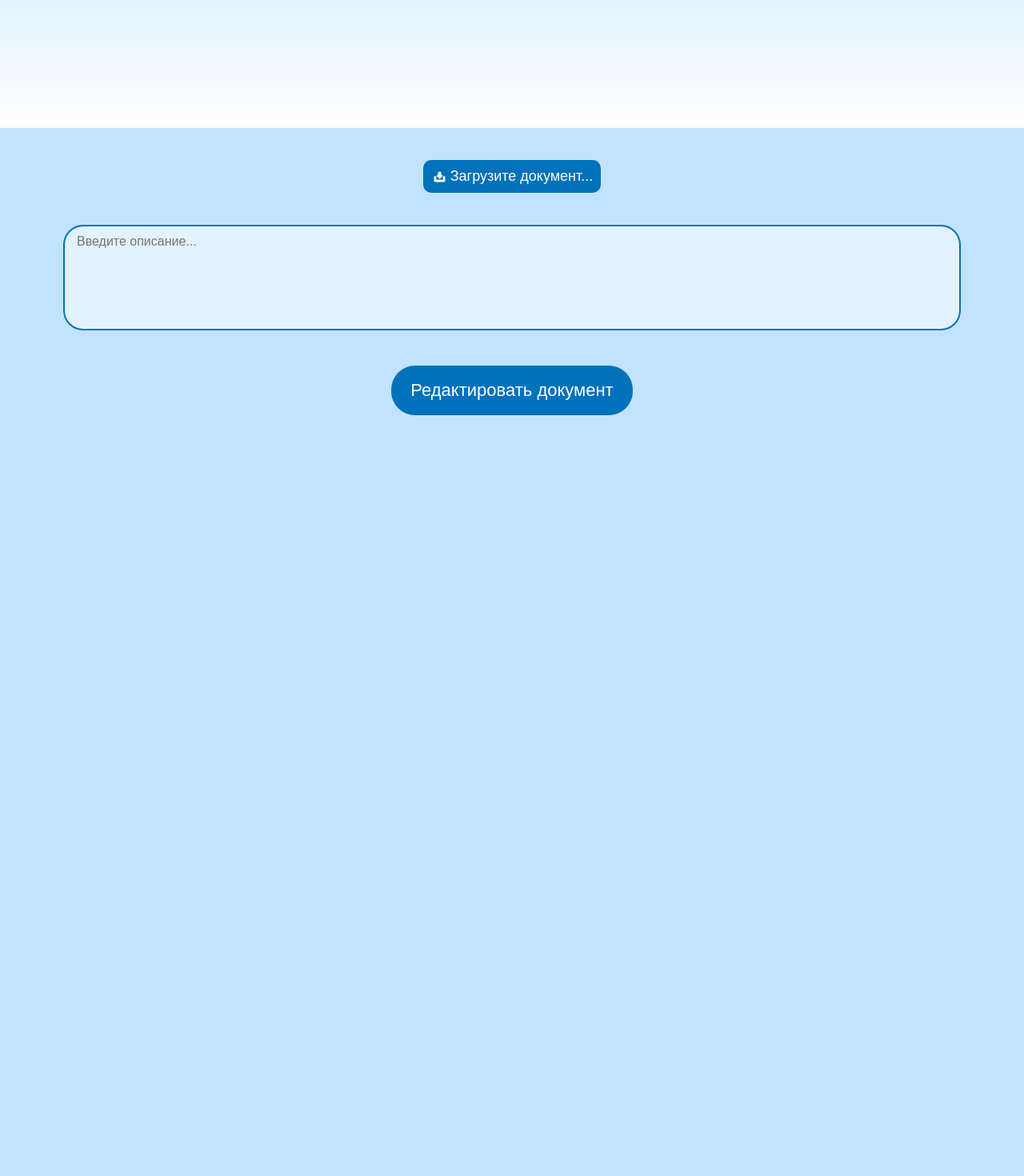
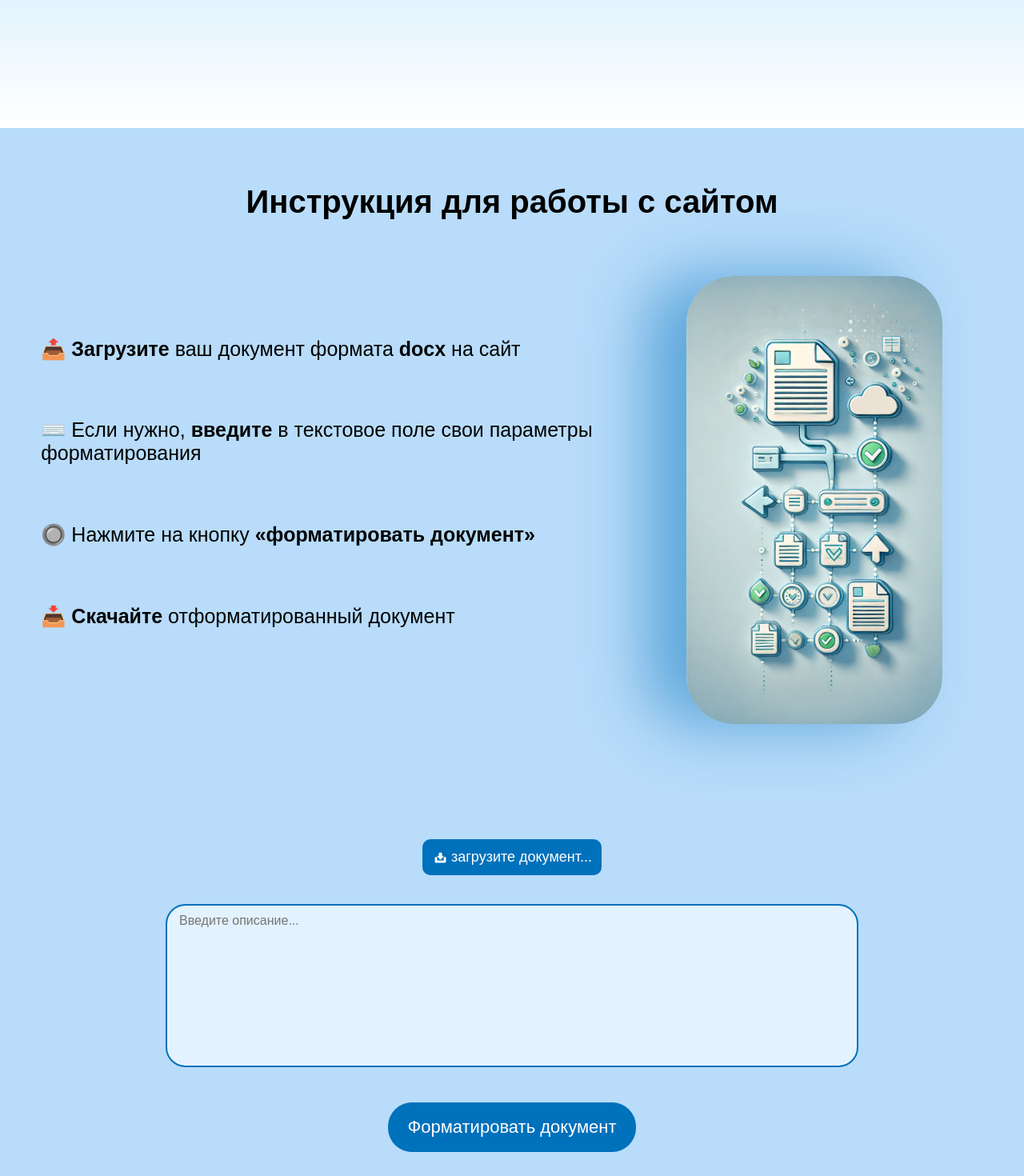
Before and after one commit to ChursinAlexUnder/formatting-documents, a Python web app: template web/templates/index.html in a window 1280 px wide. Shown: the part 520-1990 px from the top of the page at 80% size. Before the commit the page ends 1039 px from the top, so only its background shows below. Run offline with Jinja, Linux system fonts and the light colour scheme; the template is opened without the code that fills it, so the values that code supplies are empty.

Commit message:
Create instruction block

```diff
--- a/web/static/css/download.css
+++ b/web/static/css/download.css
@@ -13,7 +13,7 @@
 .document-label {
     display: flex;
     align-items: center;
-    padding: 10px;
+    padding: 12px;
     background-color: rgb(0, 113, 187);
     color: #fff;
     border-radius: 10px;
@@ -21,7 +21,7 @@
     transition: background-color 0.3s, color 0.3s;
 }
 .document-label:hover {
-    background-color: #60c2ff;
+    background-color: rgb(36, 167, 255);
 }
 .document-icon {
     width: 21px;
--- a/web/static/css/style.css
+++ b/web/static/css/style.css
@@ -8,19 +8,68 @@ body {
     flex-direction: column;
 }
 
+.instruction-header {
+    font-family: "Arial";
+    text-align: center;
+    font-size: 40px;
+    background: rgb(184, 220, 250);
+    margin: 0;
+    padding: 70px 0;
+}
+
+.instruction {
+    display: flex;
+    align-items: center;
+    background: rgb(184, 220, 250);
+    padding-bottom: 100px;
+
+}
+
+.instruction-image-container {
+    flex: 0 1 auto;
+    text-align: center;
+    width: 25%;
+    padding-right: 8%;
+}
+
+.instruction-image {
+    max-width: 100%;
+    min-width: 250px;
+    height: auto;
+    box-shadow: -50px 0 80px rgb(0, 113, 187, 0.5);
+    border-radius: 60px;
+}
+
+.instruction-text-container {
+    flex: 1;
+    margin-left: 4%;
+}
+
+.instruction-text {
+    font-family: "Arial";
+    font-size: 25px;
+    margin-bottom: 9%;
+
+}
+
+
+
 .main-window {
     width: 100%;
     min-height: 340px;
     text-align: center;
-    background: rgb(193, 227, 255);
+    background: rgb(184, 220, 250);
     margin: 0;
     padding: 0;
-    box-shadow: 0 8px 15px rgba(0, 0, 0, 0.1);
+}
+
+.text-input-container, .edit-button-container {
+    display: block;
 }
 
 .text-input {
     font-family: "Arial";
-    width: 85%;
+    width: 65%;
     resize: none;
     max-height: 40%;
     margin-bottom: 40px;
@@ -34,7 +83,7 @@ body {
 }
 
 .text-input:focus {
-    box-shadow: 0 0 20px rgba(0, 113, 187, 0.8);
+    box-shadow: 0 0 20px rgb(0, 112, 187);
 }
 
 .edit-button {
@@ -50,7 +99,7 @@ body {
     transition: background-color 0.3s, color 0.3s;
 }
 .edit-button:hover {
-    background-color: #60c2ff;
+    background-color: rgb(36, 167, 255);
 }
 
 @media screen and (max-width: 768px) {
--- a/web/templates/index.html
+++ b/web/templates/index.html
@@ -17,6 +17,18 @@
             <span class="word special">онлайн</span>
         </h1>
     </div>
+    <h2 class="instruction-header">Инструкция для работы с сайтом</h2>
+    <div class="instruction">
+        <div class="instruction-text-container">
+            <p class="instruction-text">📤 <strong>Загрузите</strong> ваш документ формата <strong>docx</strong> на сайт</p>
+            <p class="instruction-text">⌨️ Если нужно, <strong>введите</strong> в текстовое поле свои параметры форматирования</p>
+            <p class="instruction-text">🔘 Нажмите на кнопку <strong>«форматировать документ»</strong></p>
+            <p class="instruction-text">📥 <strong>Скачайте</strong> отформатированный документ</p>
+        </div>
+        <div class="instruction-image-container">
+            <img class="instruction-image" src="../static/pictures/instruction.png" alt="Картинка в инструкции">
+        </div>
+    </div>
     <div class="main-window">
         <form enctype="multipart/form-data" method="post" action="/downloadPage">
             <div class="document-input-container-shell">
@@ -24,13 +36,17 @@
                     <input type="file" name="document-file" id="documentInput" class="document-input" accept=".docx"/>
                     <label for="documentInput" class="document-label">
                         <img class="document-icon" src="../static/pictures/icon-download.png" alt="Иконка загрузки" />
-                        <span class="document-text">Загрузите документ...</span>
+                        <span class="document-text">загрузите документ...</span>
                         <span class="document-name"></span>
                     </label>
                 </div>
             </div>
-            <textarea name="change" class="text-input" rows="6" placeholder="Введите описание..."></textarea>
-            <button type="submit" class="edit-button">Редактировать документ</button>
+            <div class="text-input-container">
+                <textarea name="change" class="text-input" rows="10" placeholder="Введите описание..."></textarea>
+            </div>
+            <div class="edit-button-container">
+                <button type="submit" class="edit-button">Форматировать документ</button>
+            </div>
         </form>
     </div>
     <script src="../static/js/download.js"></script>
```
Also changed, not shown: web/static/pictures/icon.png, web/static/pictures/instruction.png (added).
